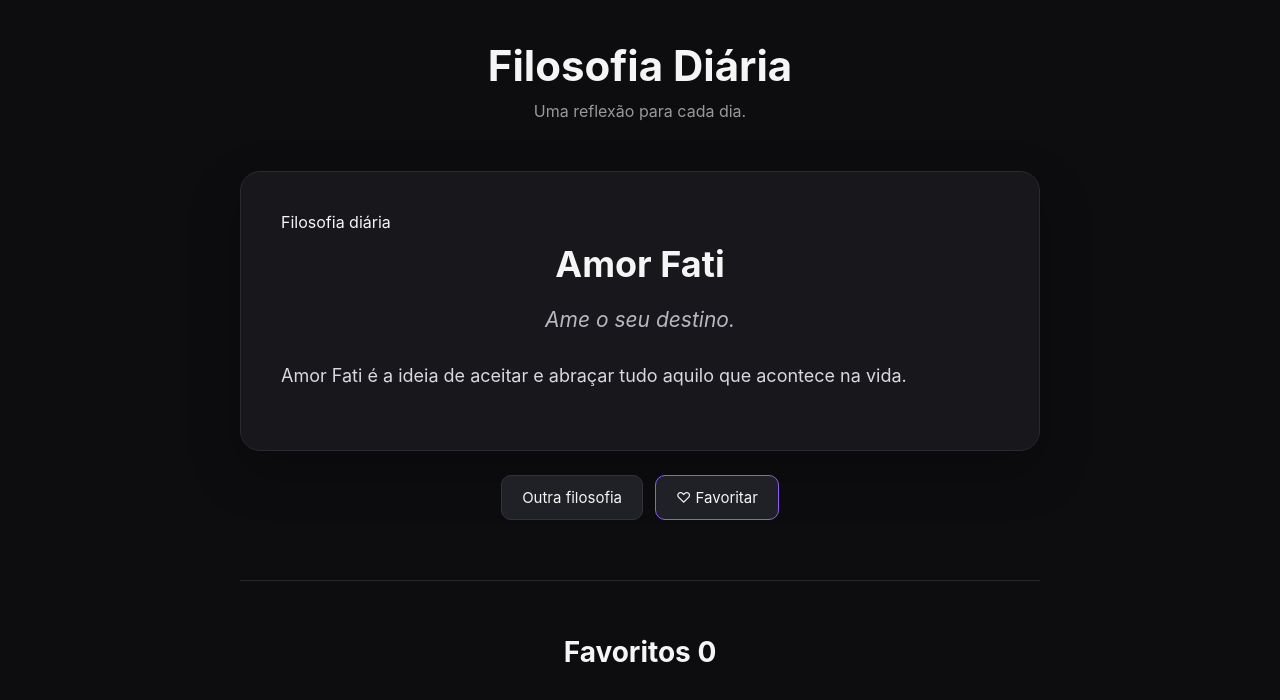
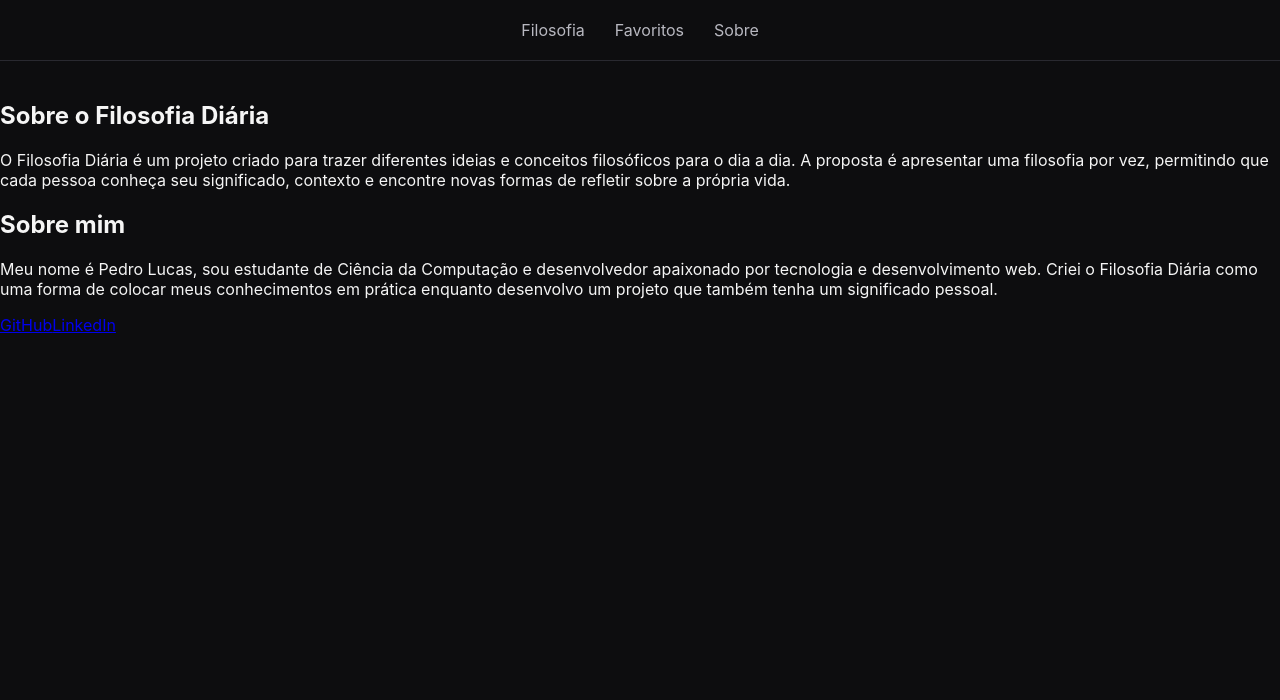
Before and after one commit to plpedreira/filosofia-diaria, a React (Vite) app: page /sobre in a window 1280 px wide. Shown: the top 700 px of the page. Built offline with nearby package versions, Linux system fonts and the light colour scheme.

Commit message:
feat: add application navigation

```diff
--- a/package.json
+++ b/package.json
@@ -11,7 +11,8 @@
   },
   "dependencies": {
     "react": "^19.2.7",
-    "react-dom": "^19.2.7"
+    "react-dom": "^19.2.7",
+    "react-router-dom": "^7.18.2"
   },
   "devDependencies": {
     "@eslint/js": "^10.0.1",
--- a/src/App.css
+++ b/src/App.css
@@ -87,3 +87,23 @@ button {
   text-align: center;
   font-size: 28px;
 }
+
+.navbar {
+  display: flex;
+  justify-content: center;
+  gap: 30px;
+  padding: 20px;
+  margin-bottom: 40px;
+  border-bottom: 1px solid #292930;
+}
+
+.navbar a {
+  color: #b8b8c0;
+  text-decoration: none;
+  font-size: 16px;
+  transition: color 0.2s ease;
+}
+
+.navbar a:hover {
+  color: #ffffff;
+}
--- a/src/App.tsx
+++ b/src/App.tsx
@@ -1,70 +1,20 @@
-import PhilosophyCard from "./components/PhilosophyCard";
-import philosophies from "./data/philosophies";
-import { useState } from "react";
-import "./App.css"
+import { BrowserRouter, Routes, Route } from "react-router-dom";
+import Home from "./pages/Home";
+import Favorites from "./pages/Favorites";
+import Navbar from "./components/Navbar";
+import About from "./pages/About";
 
 function App() {
-  const hoje = new Date();
-  const dia = hoje.getDate();
+  return (
+    <BrowserRouter>
+      <Navbar />
 
-  const [indice, setIndice] = useState(dia % philosophies.length);
-  const [favoritos, setFavoritos] = useState<number[]>([]);
-
-  function proximaFilosofia() {
-    setIndice((indice + 1) % philosophies.length);
-  }
-
-  function favoritarFilosofia() {
-    if (favoritos.includes(indice)) {
-      setFavoritos(
-        favoritos.filter((favorito) => favorito !== indice)
-      );
-    } else {
-      setFavoritos([...favoritos, indice]);
-    }
-  }
-
-  return (
-    <div className="app">
-
-      <header className="header">
-        <h1>Filosofia Diária</h1>
-        <p>Uma reflexão para cada dia.</p>
-      </header>
-
-      <main className="main">
-
-        <section className="daily-philosophy">
-          <PhilosophyCard philosophy={philosophies[indice]} />
-
-          <div className="actions">
-            <button onClick={proximaFilosofia}>
-              Outra filosofia
-            </button>
-
-            <button
-              className="favorite-button"
-              onClick={favoritarFilosofia}
-            >
-              {favoritos.includes(indice) ? "♥ Desfavoritar" : "♡ Favoritar"}
-            </button>
-          </div>
-        </section>
-
-        <section className="favorites">
-          <h2>Favoritos {favoritos.length}</h2>
-
-          {favoritos.map((favorito) => (
-            <PhilosophyCard
-              key={favorito}
-              philosophy={philosophies[favorito]}
-            />
-          ))}
-        </section>
-
-      </main>
-
-    </div>
+      <Routes>
+        <Route path="/" element={<Home />} />
+        <Route path="/favoritos" element={<Favorites />} />
+        <Route path="/sobre" element={<About />} />
+      </Routes>
+    </BrowserRouter>
   );
 }
 
--- /dev/null
+++ b/src/components/Navbar.tsx
@@ -0,0 +1,13 @@
+import { Link } from "react-router-dom";
+
+function Navbar() {
+  return (
+    <nav className="navbar">
+      <Link to="/">Filosofia</Link>
+      <Link to="/favoritos">Favoritos</Link>
+      <Link to="/sobre">Sobre</Link>
+    </nav>
+  );
+}
+
+export default Navbar;
--- /dev/null
+++ b/src/pages/About.tsx
@@ -0,0 +1,48 @@
+function About() {
+  return (
+    <div className="about">
+      <section>
+        <h1>Sobre o Filosofia Diária</h1>
+
+        <p>
+          O Filosofia Diária é um projeto criado para trazer diferentes ideias
+          e conceitos filosóficos para o dia a dia. A proposta é apresentar uma
+          filosofia por vez, permitindo que cada pessoa conheça seu significado,
+          contexto e encontre novas formas de refletir sobre a própria vida.
+        </p>
+      </section>
+
+      <section>
+        <h2>Sobre mim</h2>
+
+        <p>
+          Meu nome é Pedro Lucas, sou estudante de Ciência da Computação e
+          desenvolvedor apaixonado por tecnologia e desenvolvimento web.
+          Criei o Filosofia Diária como uma forma de colocar meus conhecimentos
+          em prática enquanto desenvolvo um projeto que também tenha um
+          significado pessoal.
+        </p>
+
+        <div className="social-links">
+          <a
+            href="https://github.com/plpedreira"
+            target="_blank"
+            rel="noopener noreferrer"
+          >
+            GitHub
+          </a>
+
+          <a
+            href="https://www.linkedin.com/in/pedro-lucas-araujo-pedreira-7b0b9b261/"
+            target="_blank"
+            rel="noopener noreferrer"
+          >
+            LinkedIn
+          </a>
+        </div>
+      </section>
+    </div>
+  );
+}
+
+export default About;
--- /dev/null
+++ b/src/pages/Favorites.tsx
@@ -0,0 +1,9 @@
+function Favorites() {
+  return (
+    <div>
+      <h1>Favoritos</h1>
+    </div>
+  );
+}
+
+export default Favorites;
--- /dev/null
+++ b/src/pages/Home.tsx
@@ -0,0 +1,71 @@
+import PhilosophyCard from "../components/PhilosophyCard";
+import philosophies from "../data/philosophies";
+import { useState } from "react";
+import "../App.css"
+
+function Home() {
+  const hoje = new Date();
+  const dia = hoje.getDate();
+
+  const [indice, setIndice] = useState(dia % philosophies.length);
+  const [favoritos, setFavoritos] = useState<number[]>([]);
+
+  function proximaFilosofia() {
+    setIndice((indice + 1) % philosophies.length);
+  }
+
+  function favoritarFilosofia() {
+    if (favoritos.includes(indice)) {
+      setFavoritos(
+        favoritos.filter((favorito) => favorito !== indice)
+      );
+    } else {
+      setFavoritos([...favoritos, indice]);
+    }
+  }
+
+  return (
+    <div className="app">
+
+      <header className="header">
+        <h1>Filosofia Diária</h1>
+        <p>Uma reflexão para cada dia.</p>
+      </header>
+
+      <main className="main">
+
+        <section className="daily-philosophy">
+          <PhilosophyCard philosophy={philosophies[indice]} />
+
+          <div className="actions">
+            <button onClick={proximaFilosofia}>
+              Outra filosofia
+            </button>
+
+            <button
+              className="favorite-button"
+              onClick={favoritarFilosofia}
+            >
+              {favoritos.includes(indice) ? "♥ Desfavoritar" : "♡ Favoritar"}
+            </button>
+          </div>
+        </section>
+
+        <section className="favorites">
+          <h2>Favoritos {favoritos.length}</h2>
+
+          {favoritos.map((favorito) => (
+            <PhilosophyCard
+              key={favorito}
+              philosophy={philosophies[favorito]}
+            />
+          ))}
+        </section>
+
+      </main>
+
+    </div>
+  );
+}
+
+export default Home;
```
Also changed, not shown: 1 other file (tests, documents, lock files or other folders).
